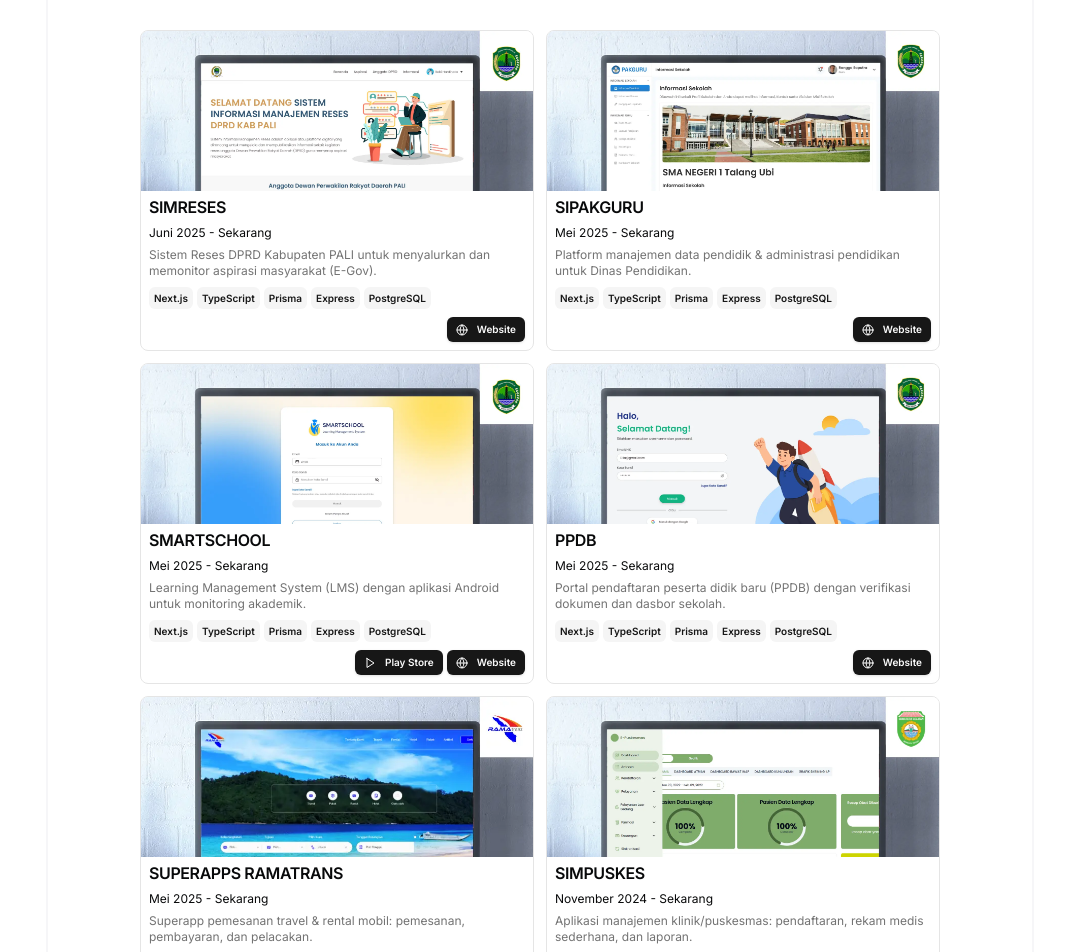
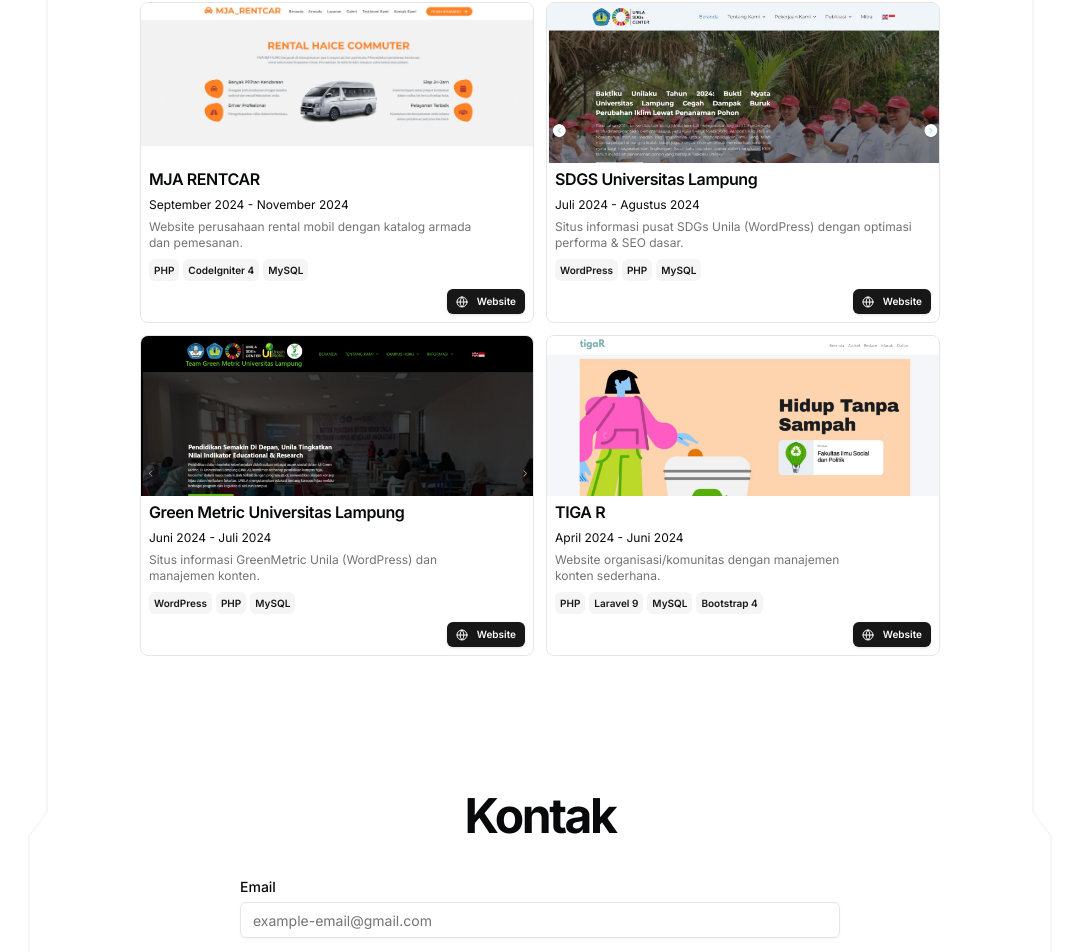
Before and after one commit to Tnembull/tnembull.github.io, a Next.js app: page / in a window 1280 px wide. Shown: the part 1517-2469 px from the top of the page, without its empty margins (100-1179 px from the left). Built offline with nearby package versions, Linux system fonts and the light colour scheme.

Commit message:
Feat: Resume Data

```diff
--- a/src/app/layout.tsx
+++ b/src/app/layout.tsx
@@ -17,7 +17,7 @@ const fontSans = FontSans({
 const TITLE = `${DATA.name}`;
 const SITE_NAME = `${DATA.name} Portfolio`;
 const DESCRIPTION =
-  `Portofolio ${DATA.name} (Bulin) - Backend & Fullstack Developer di Bandar Lampung. Next.js, TypeScript, PostgreSQL untuk pengembangan aplikasi modern.`;
+  `Portofolio ${DATA.name} (Bulin) - Backend Developer di Bandar Lampung. ExpressJs, NodeJs, TypeScript, PostgreSQL untuk pengembangan aplikasi modern.`;
 const OG_IMAGE = `${DATA.url}/og.png`;
 
 export const metadata: Metadata = {
@@ -29,10 +29,28 @@ export const metadata: Metadata = {
   description: DESCRIPTION,
   keywords: [
     "Bulin",
+    "Tnembull",
+    "Tnembull Developer",
+    "Bulin Developer",
+    "Bulin Portfolio",
+    "Tnembull Portfolio",
+    "Bulin Dev",
     "Muhammad Nur Ashiddiqi",
+    "BackEnd Developer",
+    "FrontEnd Developer",
+    "FullStack Developer",
     "Backend Developer",
+    "Frontend Developer",
     "Fullstack Developer",
+    "Back-end Developer",
+    "Front-end Developer",
+    "Full-stack Developer",
     "Next.js",
+    "Express.js",
+    "Prisma",
+    "Tailwind CSS",
+    "Squelize",
+    "Django",
     "TypeScript",
     "Node.js",
     "PostgreSQL",
@@ -94,7 +112,7 @@ export default function RootLayout({
     alternateName: DATA.nickname,
     url: DATA.url,
     image: `${DATA.url}${DATA.avatarUrl}`,
-    jobTitle: "Fullstack Developer",
+    jobTitle: "Backend Developer",
     worksFor: {
       "@type": "Organization",
       name: "Newus Teknologi",
--- a/src/data/resume.tsx
+++ b/src/data/resume.tsx
@@ -10,11 +10,11 @@ export const DATA = {
   initials: "MNA",
   url: "https://tnembull.github.io",
   location: "Bandar Lampung, Indonesia",
-  locationLink: "https://maps.app.goo.gl/Zbzok1mCik445h1C6",
+  locationLink: "https://maps.app.goo.gl/s6GhR9WhmBx7Sue67",
   description:
-    "Backend / Fullstack Developer berpengalaman membangun API terstruktur, integrasi sistem, dan solusi open‑source untuk pemerintahan & swasta.",
+    "Backend Developer berpengalaman membangun API terstruktur, integrasi sistem, dan solusi open‑source untuk pemerintahan & swasta.",
   summary:
-    "Saya adalah seorang Backend & Fullstack Developer dengan pengalaman dalam membangun sistem yang scalable, API yang terstruktur dan rapi, serta integrasi lintas platform untuk mendukung produk nyata di sektor pemerintahan maupun swasta. Terbiasa bekerja di ekosistem TypeScript/Node.js, Next.js, PostgreSQL, dan Docker, serta berpengalaman menggunakan Python untuk otomasi dan pengolahan data. Memiliki ketertarikan pada penulisan dokumentasi teknis, perancangan arsitektur perangkat lunak yang mudah di-maintain, dan pengembangan solusi berbasis open source.",
+    "Saya adalah seorang Backend Developer dengan pengalaman dalam membangun sistem yang scalable, API yang terstruktur dan rapi, serta integrasi lintas platform untuk mendukung produk nyata di sektor pemerintahan maupun swasta. Terbiasa bekerja di ekosistem TypeScript/Node.js, Next.js, PostgreSQL, dan Docker, serta berpengalaman menggunakan Python untuk otomasi dan pengolahan data. Memiliki ketertarikan pada penulisan dokumentasi teknis, perancangan arsitektur perangkat lunak yang mudah di-maintain, dan pengembangan solusi berbasis open source.",
 
   avatarUrl: "/me.png",
   skills: [
@@ -222,78 +222,78 @@ work: [
     },
   ],
    projects: [
-    {
-      title: "SIMRESES",
-      href: "https://ereses.dprdpalikab.com/",
-      dates: "Juni 2025 - Sekarang",
-      active: true,
-      description:
-        "Sistem Reses DPRD Kabupaten PALI untuk menyalurkan dan memonitor aspirasi masyarakat (E-Gov).",
-      technologies: ["Next.js", "TypeScript", "Prisma", "Express", "PostgreSQL"],
-      links: [{ type: "Website", href: "https://ereses.dprdpalikab.com/", icon: <Icons.globe className="size-3" /> }],
-      image: "/projects/simreses.webp",
-    },
-    {
-      title: "SIPAKGURU",
-      href: "https://sipakguru.disdikpali.com/",
-      dates: "Mei 2025 - Sekarang",
-      active: true,
-      description:
-        "Platform manajemen data pendidik & administrasi pendidikan untuk Dinas Pendidikan.",
-      technologies: ["Next.js", "TypeScript", "Prisma", "Express", "PostgreSQL"],
-      links: [{ type: "Website", href: "https://sipakguru.disdikpali.com/", icon: <Icons.globe className="size-3" /> }],
-      image: "/projects/sipakguru.webp",
-    },
-    {
-      title: "SMARTSCHOOL",
-      href: "https://smartschool.disdikpali.com/",
-      dates: "Mei 2025 - Sekarang",
-      active: true,
-      description:
-        "Learning Management System (LMS) dengan aplikasi Android untuk monitoring akademik.",
-      technologies: ["Next.js", "TypeScript", "Prisma", "Express", "PostgreSQL"],
-      links: [
-        { type: "Play Store", href: "https://play.google.com/store/apps/details?id=com.newustechnology.smartschool", icon: <Play className="size-3" /> },
-        { type: "Website", href: "https://smartschool.disdikpali.com/", icon: <Icons.globe className="size-3" /> },
-      ],
-      image: "/projects/smartschool.webp",
-    },
-    {
-      title: "PPDB",
-      href: "https://spmb.disdikpali.com/",
-      dates: "Mei 2025 - Sekarang",
-      active: true,
-      description:
-        "Portal pendaftaran peserta didik baru (PPDB) dengan verifikasi dokumen dan dasbor sekolah.",
-      technologies: ["Next.js", "TypeScript", "Prisma", "Express", "PostgreSQL"],
-      links: [{ type: "Website", href: "https://spmb.disdikpali.com/", icon: <Icons.globe className="size-3" /> }],
-      image: "/projects/ppdb.webp",
-    },
-    {
-      title: "SUPERAPPS RAMATRANS",
-      href: "https://ramatranz.co.id/",
-      dates: "Mei 2025 - Sekarang",
-      active: true,
-      description:
-        "Superapp pemesanan travel & rental mobil: pemesanan, pembayaran, dan pelacakan.",
-      technologies: ["Laravel 10", "React", "Next.js", "MySQL"],
-      links: [
-        { type: "Play Store", href: "https://play.google.com/store/apps/details?id=com.newustechnology.supperapps", icon: <Play className="size-3" /> },
-        { type: "Website", href: "https://ramatranz.co.id/", icon: <Icons.globe className="size-3" /> },
-      ],
-      image: "/projects/rama.webp",
-    },
-    {
-      title: "SIMPUSKES",
-      href: "https://simpuskes.com/",
-      dates: "November 2024 - Sekarang",
-      active: true,
-      description:
-        "Aplikasi manajemen klinik/puskesmas: pendaftaran, rekam medis sederhana, dan laporan.",
-      technologies: ["Next.js", "Express.js", "PostgreSQL", "Sequelize"],
-      links: [{ type: "Website", href: "https://simpuskes.com/", icon: <Icons.globe className="size-3" /> }],
-      image: "/projects/simpuskes.webp",
-    },
+    // {
+    //   title: "SIMRESES",
+    //   href: "https://ereses.dprdpalikab.com/",
+    //   dates: "Juni 2025 - Sekarang",
+    //   active: true,
+    //   description:
+    //     "Sistem Reses DPRD Kabupaten PALI untuk menyalurkan dan memonitor aspirasi masyarakat (E-Gov).",
+    //   technologies: ["Next.js", "TypeScript", "Prisma", "Express", "PostgreSQL"],
+    //   links: [{ type: "Website", href: "https://ereses.dprdpalikab.com/", icon: <Icons.globe className="size-3" /> }],
+    //   image: "/projects/simreses.webp",
+    // },
+    // {
+    //   title: "SIPAKGURU",
+    //   href: "https://sipakguru.disdikpali.com/",
+    //   dates: "Mei 2025 - Sekarang",
+    //   active: true,
+    //   description:
+    //     "Platform manajemen data pendidik & administrasi pendidikan untuk Dinas Pendidikan.",
+    //   technologies: ["Next.js", "TypeScript", "Prisma", "Express", "PostgreSQL"],
+    //   links: [{ type: "Website", href: "https://sipakguru.disdikpali.com/", icon: <Icons.globe className="size-3" /> }],
+    //   image: "/projects/sipakguru.webp",
+    // },
+    // {
+    //   title: "SMARTSCHOOL",
+    //   href: "https://smartschool.disdikpali.com/",
+    //   dates: "Mei 2025 - Sekarang",
+    //   active: true,
+    //   description:
+    //     "Learning Management System (LMS) dengan aplikasi Android untuk monitoring akademik.",
+    //   technologies: ["Next.js", "TypeScript", "Prisma", "Express", "PostgreSQL"],
+    //   links: [
+    //     { type: "Play Store", href: "https://play.google.com/store/apps/details?id=com.newustechnology.smartschool", icon: <Play className="size-3" /> },
+    //     { type: "Website", href: "https://smartschool.disdikpali.com/", icon: <Icons.globe className="size-3" /> },
+    //   ],
+    //   image: "/projects/smartschool.webp",
+    // },
+    // {
+    //   title: "PPDB",
+    //   href: "https://spmb.disdikpali.com/",
+    //   dates: "Mei 2025 - Sekarang",
+    //   active: true,
+    //   description:
+    //     "Portal pendaftaran peserta didik baru (PPDB) dengan verifikasi dokumen dan dasbor sekolah.",
+    //   technologies: ["Next.js", "TypeScript", "Prisma", "Express", "PostgreSQL"],
+    //   links: [{ type: "Website", href: "https://spmb.disdikpali.com/", icon: <Icons.globe className="size-3" /> }],
+    //   image: "/projects/ppdb.webp",
+    // },
+    // {
+    //   title: "SUPERAPPS RAMATRANS",
+    //   href: "https://ramatranz.co.id/",
+    //   dates: "Mei 2025 - Sekarang",
+    //   active: true,
+    //   description:
+    //     "Superapp pemesanan travel & rental mobil: pemesanan, pembayaran, dan pelacakan.",
+    //   technologies: ["Laravel 10", "React", "Next.js", "MySQL"],
+    //   links: [
+    //     { type: "Play Store", href: "https://play.google.com/store/apps/details?id=com.newustechnology.supperapps", icon: <Play className="size-3" /> },
+    //     { type: "Website", href: "https://ramatranz.co.id/", icon: <Icons.globe className="size-3" /> },
+    //   ],
+    //   image: "/projects/rama.webp",
+    // },
+    // {
+    //   title: "SIMPUSKES",
+    //   href: "https://simpuskes.com/",
+    //   dates: "November 2024 - Sekarang",
+    //   active: true,
+    //   description:
+    //     "Aplikasi manajemen klinik/puskesmas: pendaftaran, rekam medis sederhana, dan laporan.",
+    //   technologies: ["Next.js", "Express.js", "PostgreSQL", "Sequelize"],
+    //   links: [{ type: "Website", href: "https://simpuskes.com/", icon: <Icons.globe className="size-3" /> }],
+    //   image: "/projects/simpuskes.webp",
+    // },
     {
       title: "MJA RENTCAR",
       href: "https://mjarentcar.com/",
```
Also changed, not shown: src/app/page.tsx (indentation only).
